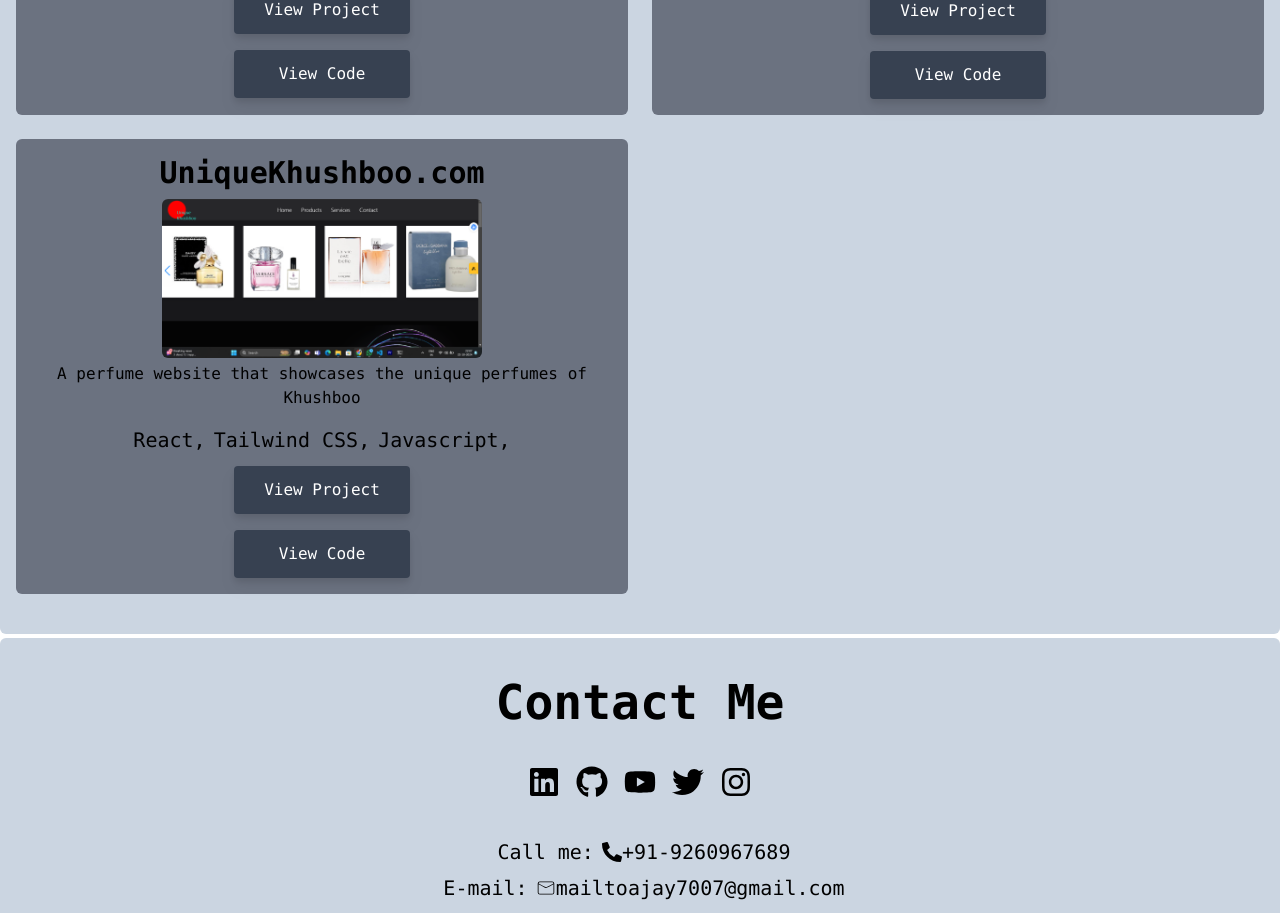
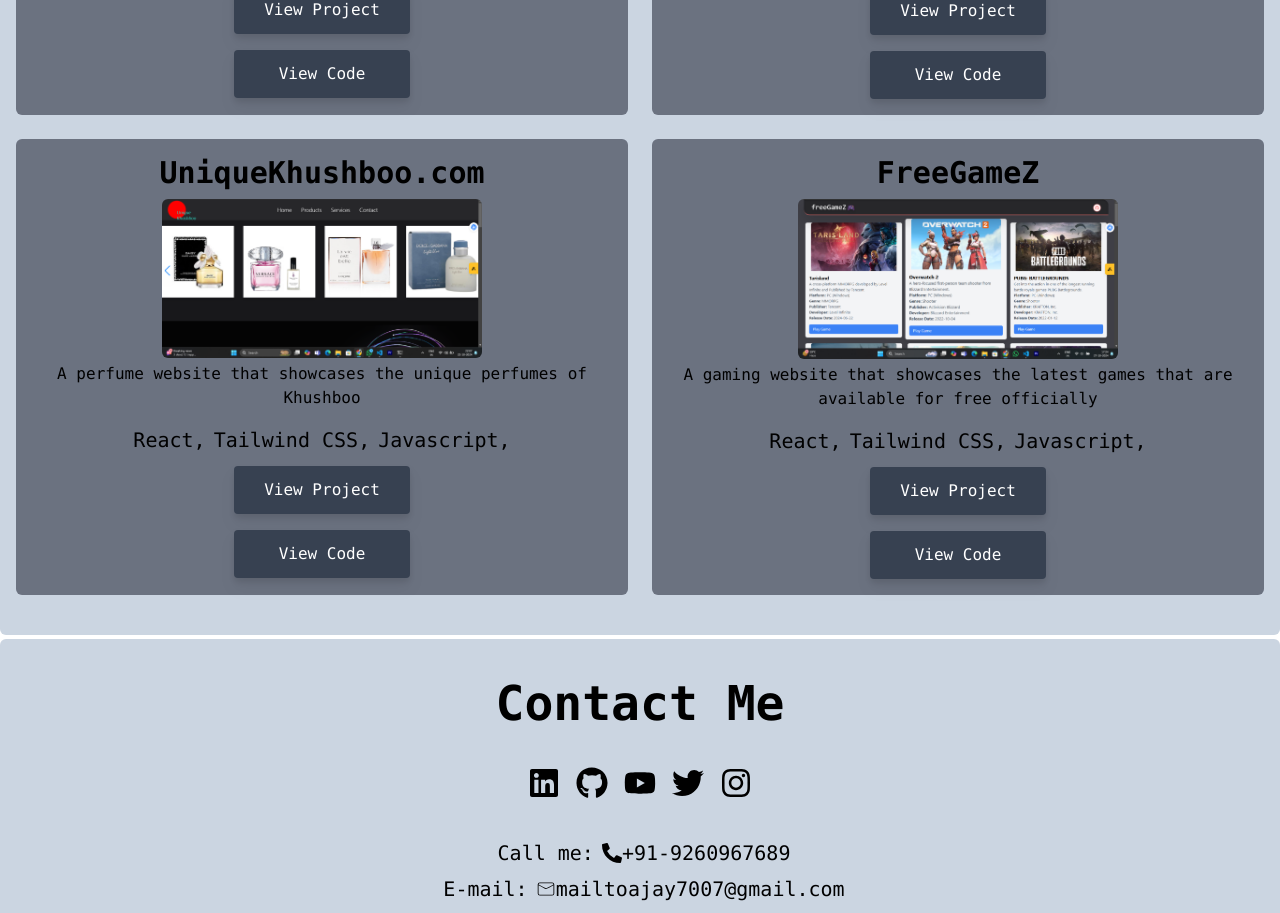
Before and after one commit to A-JA-Y/ajay-portfolio, a React (Create React App) app: page / in a window 1280 px wide. Shown: the part 2011-2924 px from the top of the page. Built offline with nearby package versions, Linux system fonts and the light colour scheme.

Commit message:
sixth project "freegamez" added

```diff
--- a/src/components/projects/index.jsx
+++ b/src/components/projects/index.jsx
@@ -4,6 +4,7 @@
 import three from "../../assets/add_to_fav.png";
 import four from "../../assets/school_web.png";
 import five from "../../assets/five.png";
+import six from "../../assets/six.png";
 
 function Projects() {
   const projects = [
@@ -52,6 +53,17 @@
       projectImage: five,
       projectTags: ["React", "Tailwind CSS", "Javascript"],
     },
+    {
+      projectName: "FreeGameZ",
+      projectDescription:
+        "A gaming website that showcases the latest games that are available for free officially",
+      projectLink: "https://free-games-kappa.vercel.app/",
+      githubRepo: "https://github.com/A-JA-Y/free-games",
+      projectImage: six,
+      projectTags: ["React", "Tailwind CSS", "Javascript"],
+    }
+
+
   ];
 
   return (
```
Also changed, not shown: src/assets/six.png (added).
